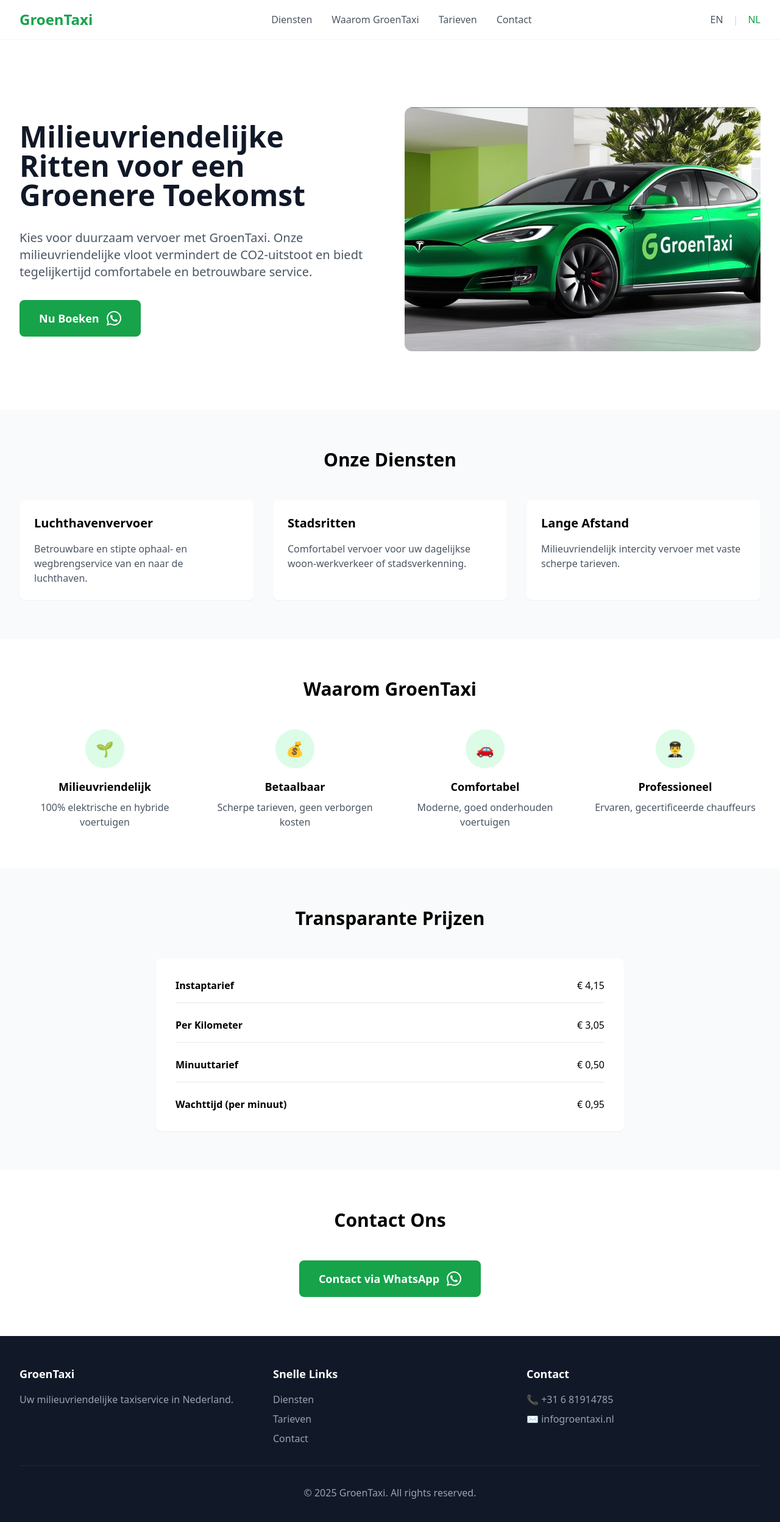
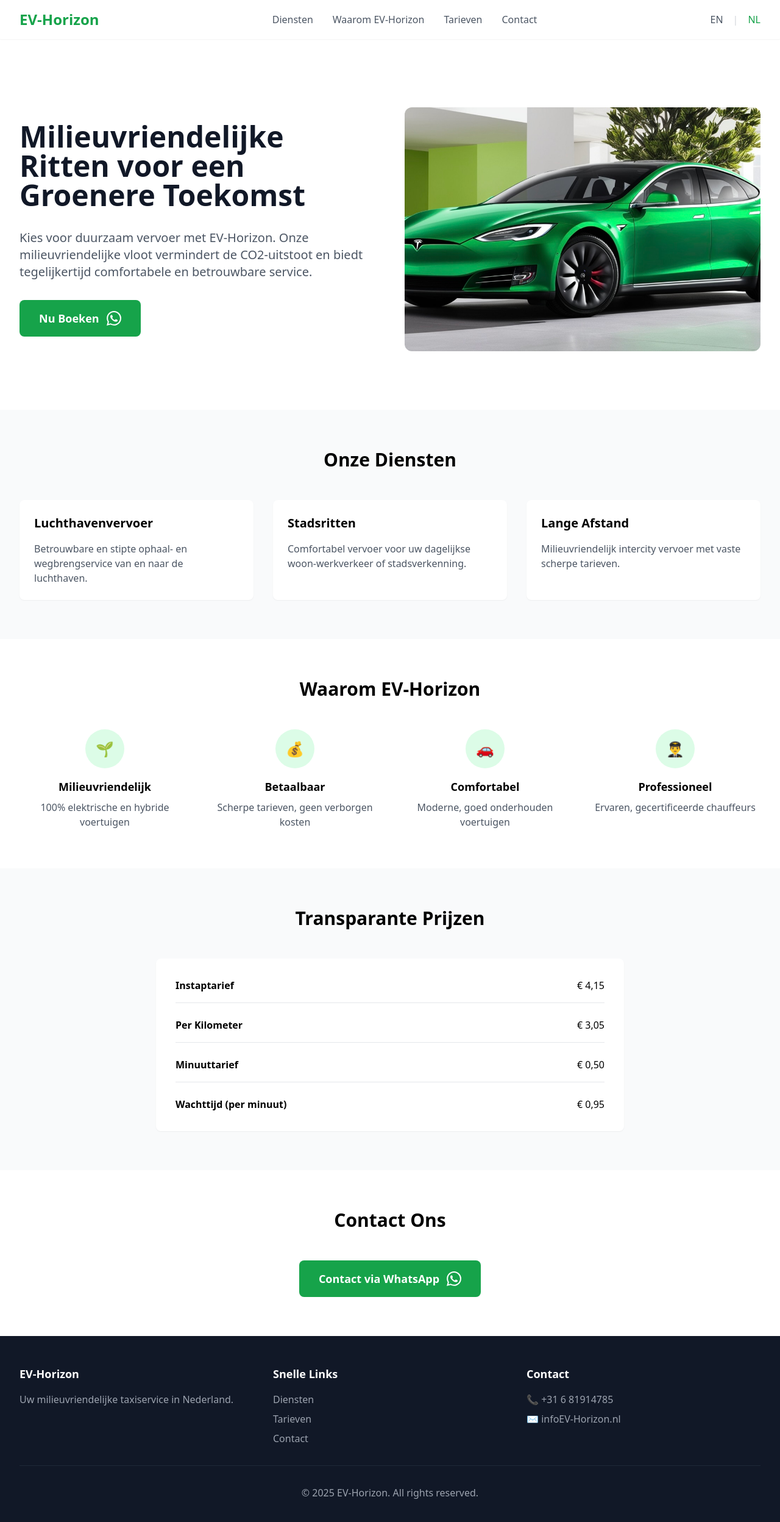
Before and after one commit to nexgcode/huppie-taxi, a Nuxt app: page / in a window 1280 px wide. Shown: the top 2496 px of the page at 61% size. Built offline with nearby package versions, Linux system fonts and the light colour scheme.

Commit message:
Update text

```diff
--- a/app.vue
+++ b/app.vue
@@ -8,11 +8,11 @@
 
 <script setup>
 useHead({
-  titleTemplate: '%s | GroenTaxi - Eco-Friendly Taxi Service',
+  titleTemplate: '%s | EV-Horizon - Eco-Friendly Taxi Service',
   meta: [
-    { name: 'description', content: 'GroenTaxi - Your sustainable choice for eco-friendly taxi services. Professional drivers, competitive rates, and a commitment to the environment.' },
+    { name: 'description', content: 'EV-Horizon - Your sustainable choice for eco-friendly taxi services. Professional drivers, competitive rates, and a commitment to the environment.' },
     { property: 'og:type', content: 'website' },
-    { property: 'og:title', content: 'GroenTaxi - Eco-Friendly Taxi Service' },
+    { property: 'og:title', content: 'EV-Horizon - Eco-Friendly Taxi Service' },
     { property: 'og:description', content: 'Your sustainable choice for eco-friendly taxi services. Book your green ride today!' },
     { property: 'og:image', content: '/images/og-image.jpg' },
     { name: 'twitter:card', content: 'summary_large_image' },
--- a/i18n/locales/en.json
+++ b/i18n/locales/en.json
@@ -19,7 +19,7 @@
     "contact": "Contact",
     "contactInfo": "Contact",
     "phone": "+31 6 81914785",
-    "email": "info{at}groentaxi.nl",
+    "email": "info{at}EV-Horizon.nl",
     "rights": "All rights reserved."
   },
   "services": {
@@ -32,7 +32,7 @@
     "longDistanceDescription": "Eco-friendly intercity travel with fixed competitive rates."
   },
   "whyUs": {
-    "title": "Why Choose GroenTaxi",
+    "title": "Why Choose EV-Horizon",
     "ecoFriendly": "Eco-Friendly",
     "ecoFriendlyDescription": "100% electric and hybrid vehicles",
     "affordable": "Affordable",
@@ -44,7 +44,7 @@
   },
   "hero": {
     "title": "Eco-Friendly Rides for a Greener Tomorrow",
-    "description": "Choose sustainable transportation with GroenTaxi. Our eco-friendly fleet reduces carbon emissions while providing comfortable and reliable service.",
+    "description": "Choose sustainable transportation with EV-Horizon. Our eco-friendly fleet reduces carbon emissions while providing comfortable and reliable service.",
     "cta": "Book Now"
   },
   "pricing": {
--- a/i18n/locales/nl.json
+++ b/i18n/locales/nl.json
@@ -8,7 +8,7 @@
     "language": "Taal",
     "switchToNL": "Schakel naar Nederlands",
     "switchToEN": "Schakel naar Engels",
-    "whyUs": "Waarom GroenTaxi",
+    "whyUs": "Waarom EV-Horizon",
     "pricing": "Tarieven"
   },
   "footer": {
@@ -19,7 +19,7 @@
     "contact": "Contact",
     "contactInfo": "Contact",
     "phone": "+31 6 81914785",
-    "email": "info{at}groentaxi.nl",
+    "email": "info{at}EV-Horizon.nl",
     "rights": "Alle rechten voorbehouden."
   },
   "services": {
@@ -32,7 +32,7 @@
     "longDistanceDescription": "Milieuvriendelijk intercity vervoer met vaste scherpe tarieven."
   },
   "whyUs": {
-    "title": "Waarom GroenTaxi",
+    "title": "Waarom EV-Horizon",
     "ecoFriendly": "Milieuvriendelijk",
     "ecoFriendlyDescription": "100% elektrische en hybride voertuigen",
     "affordable": "Betaalbaar",
@@ -44,7 +44,7 @@
   },
   "hero": {
     "title": "Milieuvriendelijke Ritten voor een Groenere Toekomst",
-    "description": "Kies voor duurzaam vervoer met GroenTaxi. Onze milieuvriendelijke vloot vermindert de CO2-uitstoot en biedt tegelijkertijd comfortabele en betrouwbare service.",
+    "description": "Kies voor duurzaam vervoer met EV-Horizon. Onze milieuvriendelijke vloot vermindert de CO2-uitstoot en biedt tegelijkertijd comfortabele en betrouwbare service.",
     "cta": "Nu Boeken"
   },
   "pricing": {
--- a/layouts/default.vue
+++ b/layouts/default.vue
@@ -4,7 +4,7 @@
       <nav class="container mx-auto px-4 sm:px-6 lg:px-8 py-4">
         <div class="flex justify-between items-center">
           <div class="flex items-center">
-            <NuxtLink to="/" class="text-2xl font-bold text-green-600">GroenTaxi</NuxtLink>
+            <NuxtLink to="/" class="text-2xl font-bold text-green-600">EV-Horizon</NuxtLink>
           </div>
           <div class="hidden md:flex space-x-8">
             <NuxtLink to="/#services" class="text-gray-600 hover:text-green-600">{{ $t('nav.services') }}</NuxtLink>
@@ -61,7 +61,7 @@
       <div class="container mx-auto px-4 sm:px-6 lg:px-8">
         <div class="grid grid-cols-1 md:grid-cols-3 gap-8">
           <div>
-            <h3 class="text-lg font-semibold mb-4">GroenTaxi</h3>
+            <h3 class="text-lg font-semibold mb-4">EV-Horizon</h3>
             <p class="text-gray-400">{{ $t('footer.description') }}</p>
           </div>
           <div>
@@ -81,7 +81,7 @@
           </div>
         </div>
         <div class="mt-8 pt-8 border-t border-gray-800 text-center text-gray-400">
-          <p>© {{ new Date().getFullYear() }} GroenTaxi. All rights reserved.</p>
+          <p>© {{ new Date().getFullYear() }} EV-Horizon. All rights reserved.</p>
         </div>
       </div>
     </footer>
@@ -92,7 +92,7 @@
 const isMenuOpen = ref(false)
 const { locale } = useI18n()
 
-const switchLanguage = (lang: string) => {
+const switchLanguage = (lang: 'en' | 'nl') => {
   locale.value = lang
 }
 </script>
--- a/nuxt.config.ts
+++ b/nuxt.config.ts
@@ -23,7 +23,7 @@
         { name: 'format-detection', content: 'telephone=no' },
         {
           name: 'description',
-          content: 'GroenTaxi - Your sustainable choice for eco-friendly taxi services in the Netherlands.'
+          content: 'EV-Horizon - Your sustainable choice for eco-friendly taxi services in the Netherlands.'
         }
       ],
       link: [
--- a/pages/index.vue
+++ b/pages/index.vue
@@ -21,7 +21,7 @@
             </a>
           </div>
           <div class="relative h-[400px] rounded-xl overflow-hidden">
-            <img src="/images/eco-taxi.jpg" alt="GroenTaxi eco-friendly vehicle" class="object-cover w-full h-full">
+            <img src="/images/eco-taxi.jpg" alt="EV-Horizon eco-friendly vehicle" class="object-cover w-full h-full">
           </div>
         </div>
       </div>
```
Also changed, not shown: public/images/eco-taxi.jpg.
